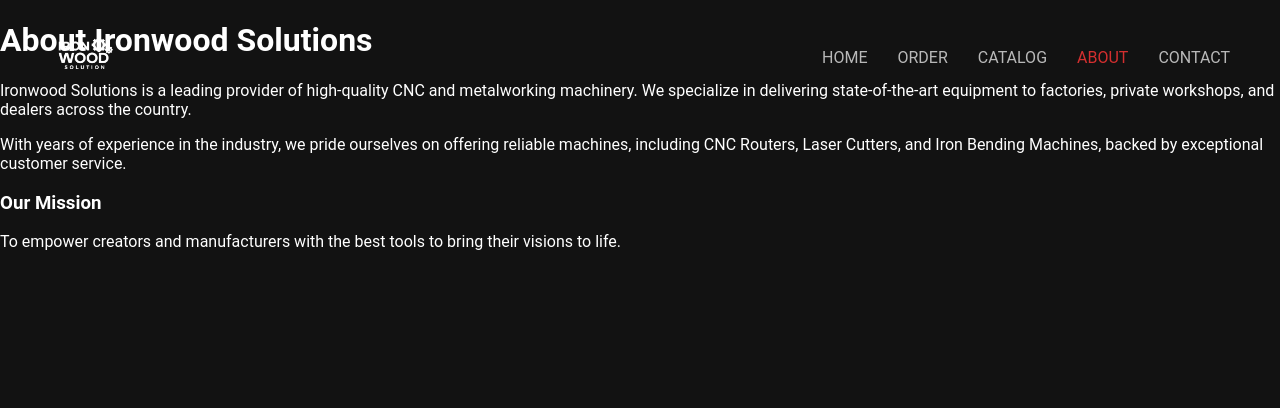
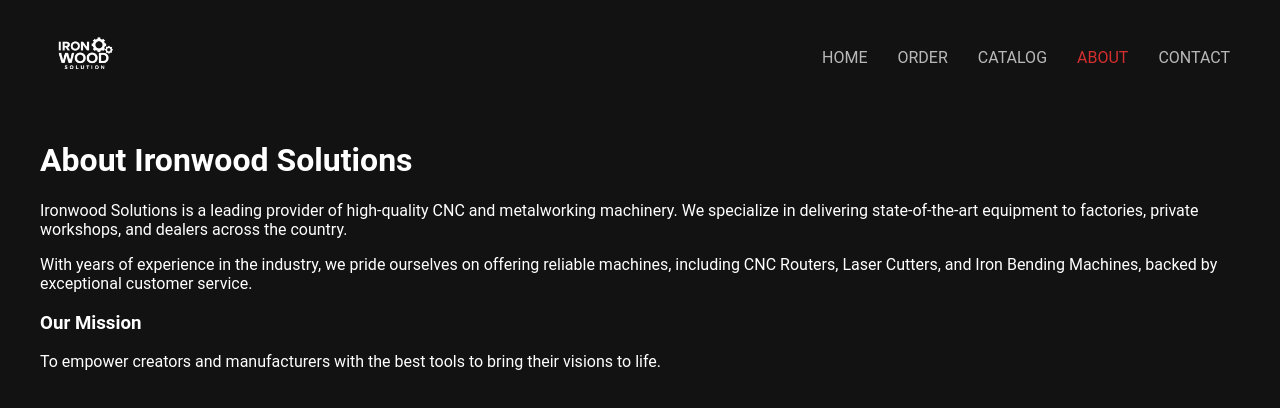
Before and after one commit to OmriNijim/arci-IronWoodSulotions, a plain HTML site: page about.html in a window 1280 px wide. Drawn offline with Linux system fonts and the light colour scheme.

Commit message:
fix nav bar

```diff
--- a/Ironwood_solutions.css
+++ b/Ironwood_solutions.css
@@ -206,3 +206,12 @@ body {
     height: 300px;
   }
 }
+
+/* Page Container Spacing */
+.container {
+  padding-top: 120px;
+  max-width: 1200px;
+  margin: 0 auto;
+  padding-left: 20px;
+  padding-right: 20px;
+}
```
Also changed, not shown: index.html (+1 -1 lines).
